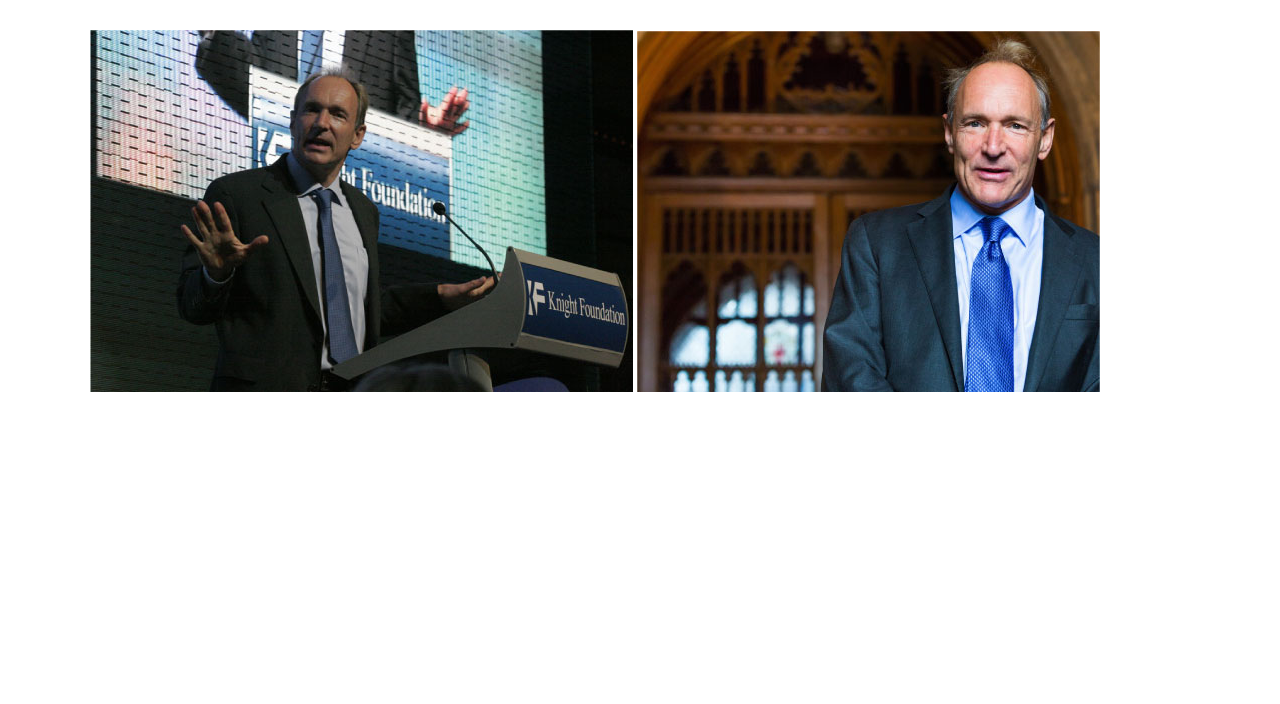
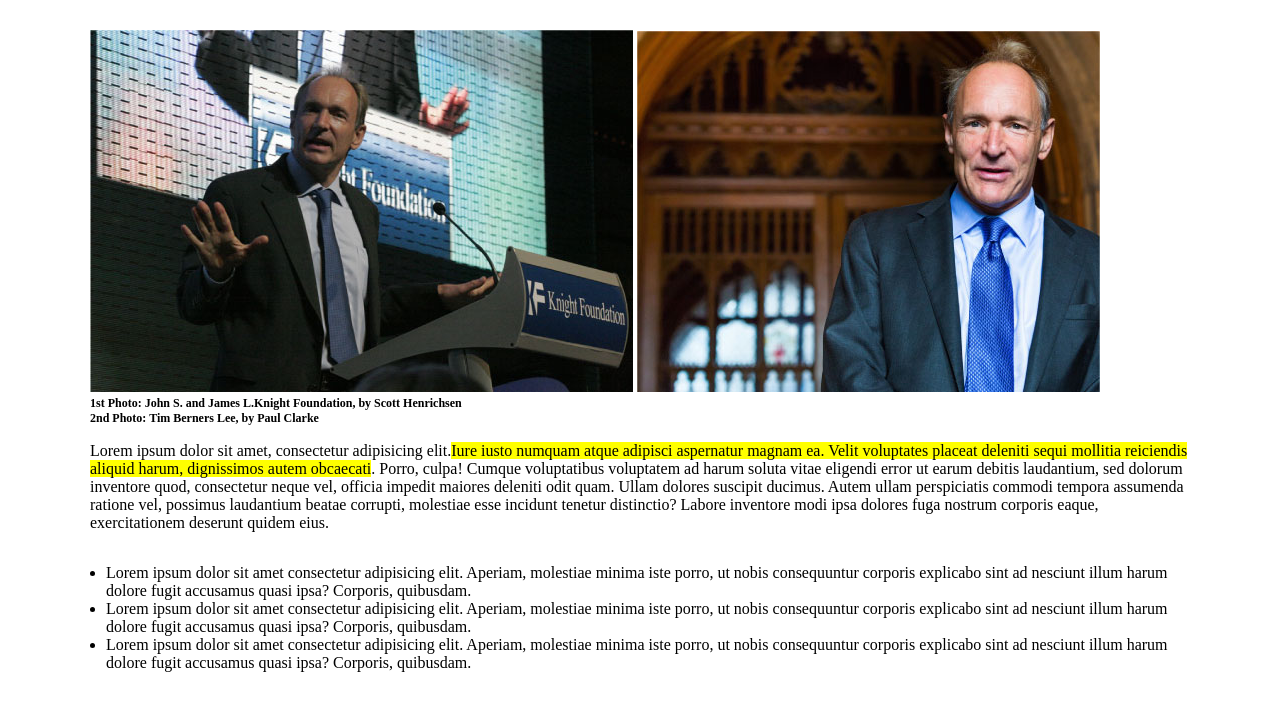
Before and after one commit to GioacchinoArgo/html-css-booleaner, a plain HTML site: page index.html in a window 1280 px wide. Shown: the part 262-966 px from the top of the page. Before the commit the page ends 800 px from the top, so only its background shows below. Drawn offline with Linux system fonts and the light colour scheme.

Commit message:
added list

```diff
--- a/css/style.css
+++ b/css/style.css
@@ -30,3 +30,14 @@ h2 {
     font-size: 18px;
     color: rgb(128, 128, 128);
 }
+
+/* testo */
+.paragrafo {
+    font-size: 12px;
+    margin: 0;
+}
+
+/* lista */
+ul {
+    padding: 16px;
+}
--- a/index.html
+++ b/index.html
@@ -22,6 +22,25 @@
                 <img src="../img/tim-1.jpg" alt="John">
                 <img src="../img/tim-2.jpg" alt="Tim Lee">
             </section>
+            <!-- testo -->
+            <section>
+                <h3 class="paragrafo">1st Photo: John S. and James L.Knight Foundation, by Scott Henrichsen</h3>
+                <h3 class="paragrafo">2nd Photo: Tim Berners Lee, by Paul Clarke</h3>
+                <p>Lorem ipsum dolor sit amet, consectetur adipisicing elit.<span style="background-color: rgb(255, 255, 0);">Iure iusto numquam atque adipisci aspernatur magnam ea. Velit voluptates placeat deleniti sequi mollitia reiciendis aliquid harum, dignissimos autem obcaecati</span>. Porro, culpa!
+                Cumque voluptatibus voluptatem ad harum soluta vitae eligendi error ut earum debitis laudantium, sed dolorum inventore quod, consectetur neque vel, officia impedit maiores deleniti odit quam. Ullam dolores suscipit ducimus.
+                Autem ullam perspiciatis commodi tempora assumenda ratione vel, possimus laudantium beatae corrupti, molestiae esse incidunt tenetur distinctio? Labore inventore modi ipsa dolores fuga nostrum corporis eaque, exercitationem deserunt quidem eius.</p>
+            </section>
+            <!-- lista -->
+            <section>
+                <ul>
+                    <li>Lorem ipsum dolor sit amet consectetur adipisicing elit. Aperiam, molestiae minima iste porro, ut nobis consequuntur corporis explicabo sint ad nesciunt illum harum dolore fugit accusamus quasi ipsa? Corporis, quibusdam.</li>
+                    <li>Lorem ipsum dolor sit amet consectetur adipisicing elit. Aperiam, molestiae minima iste porro, ut nobis consequuntur corporis explicabo sint ad nesciunt illum harum dolore fugit accusamus quasi ipsa? Corporis, quibusdam.</li>
+                    <li>Lorem ipsum dolor sit amet consectetur adipisicing elit. Aperiam, molestiae minima iste porro, ut nobis consequuntur corporis explicabo sint ad nesciunt illum harum dolore fugit accusamus quasi ipsa? Corporis, quibusdam.</li>
+                </ul>
+            </section>
+            <!-- tabella -->
+
+
         </main>
 </body>
 </html>
```
